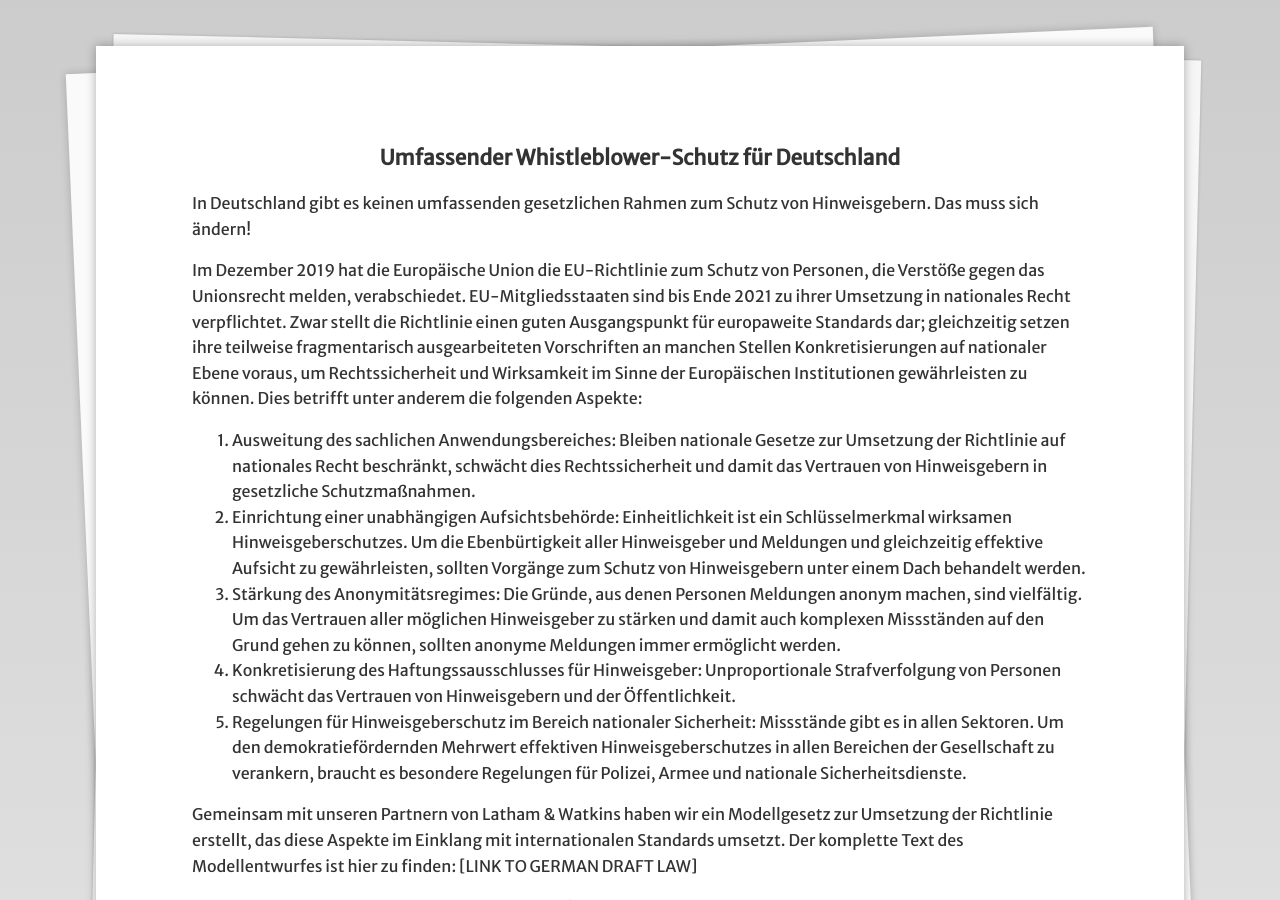
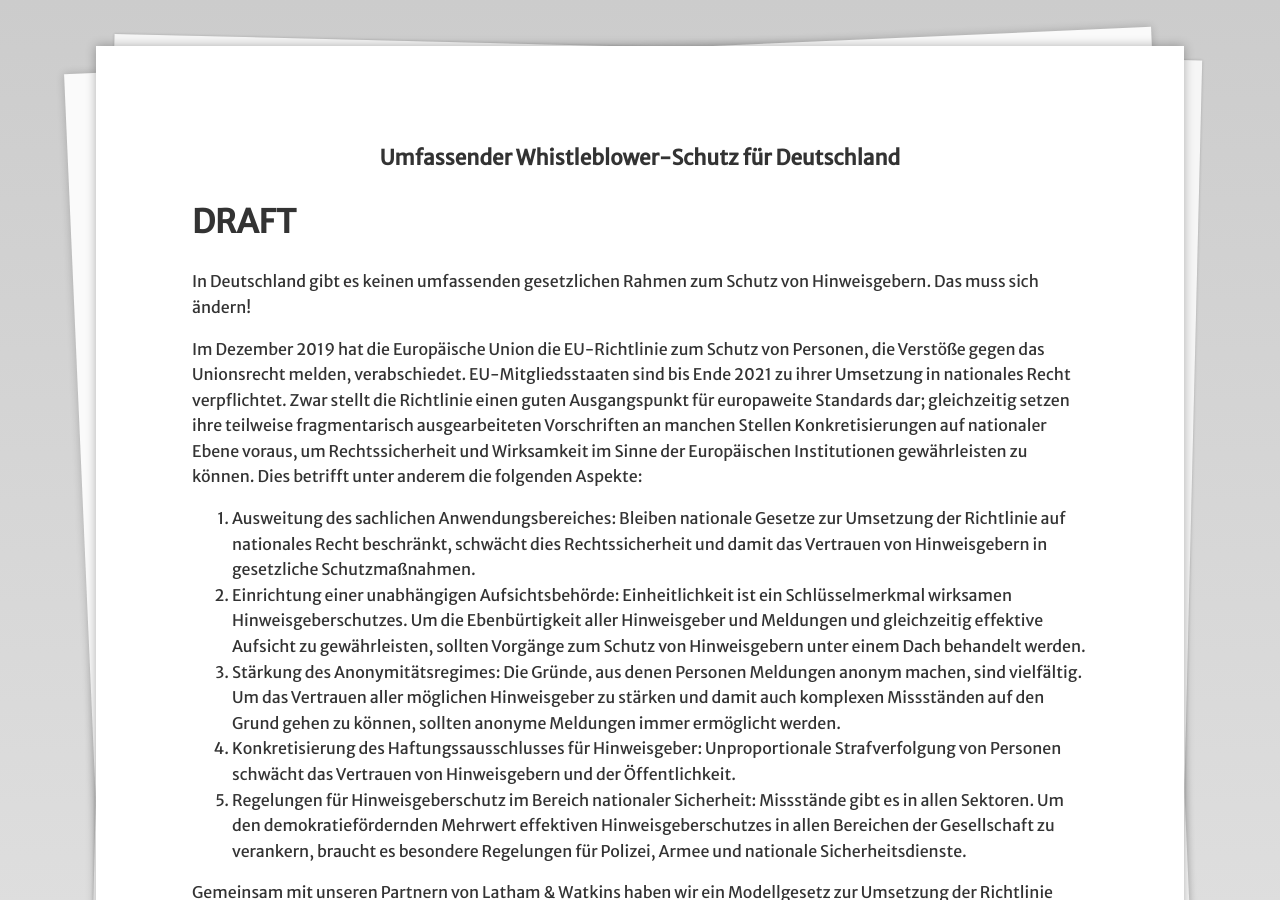
Before and after one commit to opentransparent/hinweisgeber-de, a Jekyll site: the page built from index.html, in a window 1280 px wide and 900 px high. Built offline with Jekyll 4.4.1, drawn with Linux system fonts in a browser that asks for light colours.

Commit message:
Update index.html

```diff
--- a/index.html
+++ b/index.html
@@ -5,6 +5,7 @@ pagetitle: Umfassender Whistleblower-Schutz für Deutschland
 email: hinweisgeber-de@opentransparent.org
 signon-message: If you want to sign on
 ---
+<h1>DRAFT</h1>
 <p>In Deutschland gibt es keinen umfassenden gesetzlichen Rahmen zum Schutz von Hinweisgebern. Das muss sich ändern!</p>
 
 <p>Im Dezember 2019 hat die Europäische Union die EU-Richtlinie zum Schutz von Personen, die Verstöße gegen das Unionsrecht melden, verabschiedet. EU-Mitgliedsstaaten sind bis Ende 2021 zu ihrer Umsetzung in nationales Recht verpflichtet. Zwar stellt die Richtlinie einen guten Ausgangspunkt für europaweite Standards dar; gleichzeitig setzen ihre teilweise fragmentarisch ausgearbeiteten Vorschriften an manchen Stellen Konkretisierungen auf nationaler Ebene voraus, um Rechtssicherheit und Wirksamkeit im Sinne der Europäischen Institutionen gewährleisten zu können. Dies betrifft unter anderem die folgenden Aspekte: </p>
```
